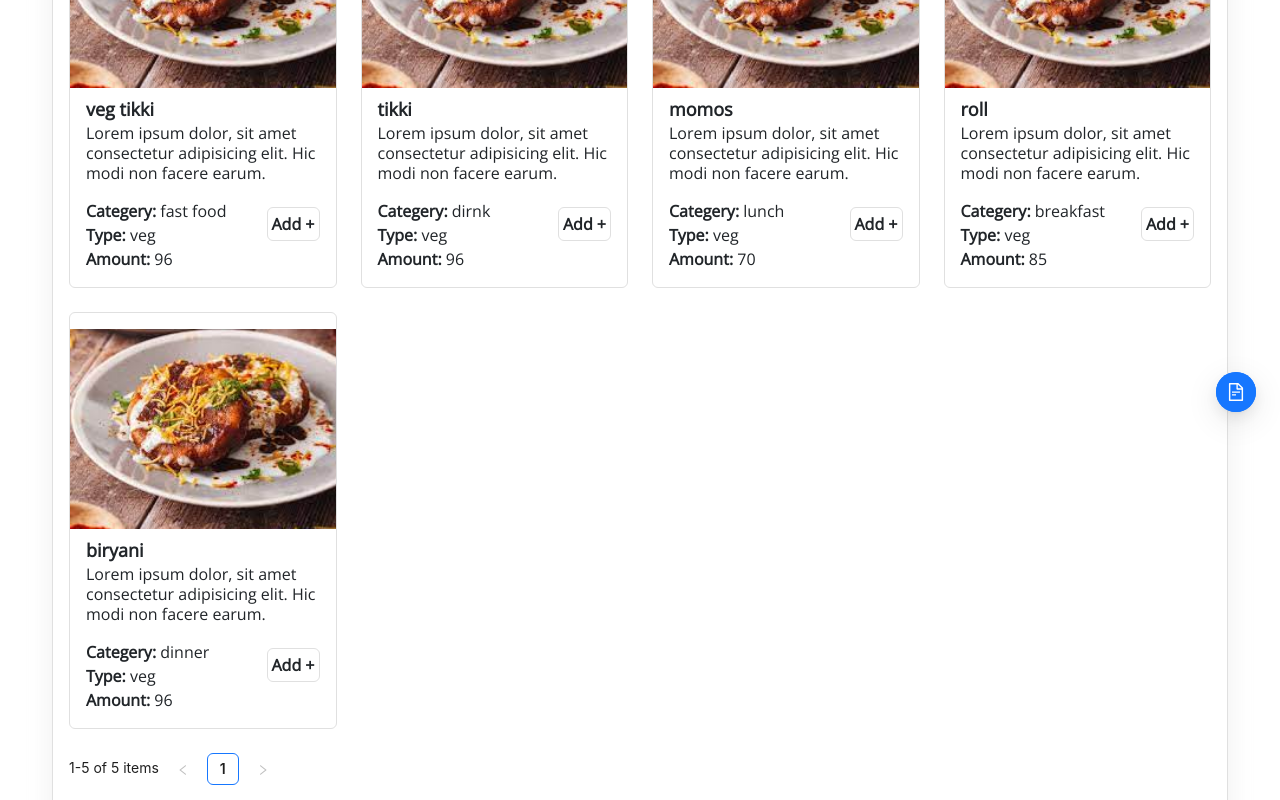
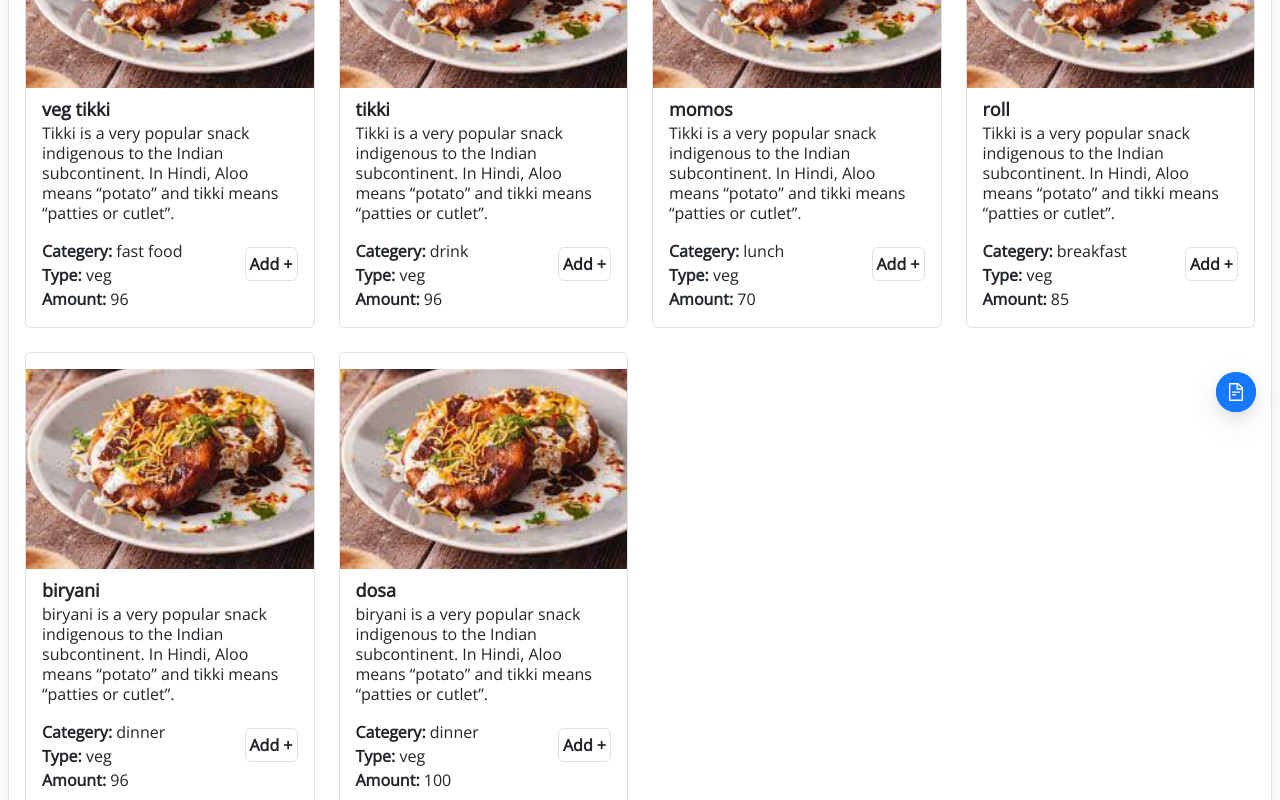
Before and after one commit to table-thread/table-thread-client-app, a Next.js app: page /product in a window 1280 px wide. Shown: the part 340-1140 px from the top of the page. Built offline with nearby package versions, Linux system fonts and the light colour scheme.

Commit message:
viewCard amount total update

```diff
--- a/containers/Modal/AddItem.tsx
+++ b/containers/Modal/AddItem.tsx
@@ -1,4 +1,4 @@
-import React, { useState } from 'react';
+import React, { useEffect, useState } from 'react';
 
 import { Modal } from 'antd';
 import InputRadio from '@/component/inputradio/InputRadio';
@@ -9,15 +9,20 @@ const AddItem = (props: any) => {
 
   const { isModalOpen, handleOk, handleCancel, varientItem, productName } = props;
 
-  const [varient, setVarient] = useState("small");
-  const [varientPrice, setVarientPrice] = useState(35);
+  const [varient, setVarient] = useState<string>("small");
+  const [varientPrice, setVarientPrice] = useState<number>();
 
-  const varientList = [
-    { value: "small", label: "small", price: 35 },
-    { value: "medium", label: "medium", price: 45 },
-    { value: "large", label: "large", price: 55 },
-    { value: "special", label: "special", price: 65 }
-  ]
+  // const varientList = [
+  //   { value: "small", label: "small", price: 35 },
+  //   { value: "medium", label: "medium", price: 45 },
+  //   { value: "large", label: "large", price: 55 },
+  //   { value: "special", label: "special", price: 65 }
+  // ]
+
+  useEffect(() => {
+    setVarient(varientItem[0].value);
+    setVarientPrice(varientItem[0].Price);
+  },[])
 
   const handleVarientChange = (value: string, price: number) => {
     setVarient(value);
--- a/containers/Modal/FilterMenu.tsx
+++ b/containers/Modal/FilterMenu.tsx
@@ -8,13 +8,13 @@ const TAG = 'FILTER PAGE  ';
 
 const FilterMenu = (props: any) => {
 
-  const { filterOpen, setfilterOpen, children, product, setProduct, dummyData } = props
+  const { filterOpen, setfilterOpen, children, setProduct, dummyData } = props
 
-  const [isModalOpen, setIsModalOpen] = useState<any>(false);
   const [catogory, setCatogory] = useState<any>(null);
 
   console.log(TAG, ' filterpage', dummyData);
 
+  const filterTitles = ["fast food", "drink", "noodles", "breakfast", "lunch", "dinner"]
 
   const handleOk = () => {
     if (catogory !== null) {
@@ -39,11 +39,11 @@ const FilterMenu = (props: any) => {
         value={catogory}
         setValue={setCatogory}
       />
-      {dummyData.map((item: any, index: number) => {
+      {filterTitles.map((item: any, index: number) => {
         return (
           <div className='' key={index}>
             <InputRadio
-              options={[{ value: item.category, label: item.category }]}
+              options={[{ value: item, label: item }]}
               value={catogory}
               setValue={setCatogory}
             />
--- a/containers/ProductItems/ProductItems.tsx
+++ b/containers/ProductItems/ProductItems.tsx
@@ -12,7 +12,7 @@ const ProductItems = (props: any) => {
   const [isModalOpen, setIsModalOpen] = useState<any>(false);
   const [selectedItem, setSelectedItem] = useState<any>(null);
 
-  const [quantity, setQuantity] = useState<number>(1);
+  const [quantity, setQuantity] = useState<number>(0);
 
   useEffect(() => {
     quantityOp(quantity);
@@ -98,7 +98,7 @@ const ProductItems = (props: any) => {
 
         <div className='px-3'>
           <div className=' mt-2 fs-18 fw-bold'>{item.productName}</div>
-          <p className='lh-20'>Lorem ipsum dolor, sit amet consectetur adipisicing elit. Hic modi non facere earum.</p>
+          <p className='lh-20'>{item.productDiscription}</p>
           <div className='d-flex justify-content-between'>
             <div>
               <p className='m-0'><span className='fw-bold'>Categery: </span> {item.category}</p>
--- a/src/pages/product/index.tsx
+++ b/src/pages/product/index.tsx
@@ -25,6 +25,7 @@ const Product = () => {
 
   const dummyData = [
     {
+      "id": "uuid1",
       "productName": "veg tikki",
       "productDiscription": " Tikki is a very popular snack indigenous to the Indian subcontinent. In Hindi, Aloo means “potato” and tikki means “patties or cutlet”.",
       "productType": "veg",
@@ -47,10 +48,11 @@ const Product = () => {
       ]
     },
     {
+      "id": "uuid2",
       "productName": "tikki",
       "productDiscription": " Tikki is a very popular snack indigenous to the Indian subcontinent. In Hindi, Aloo means “potato” and tikki means “patties or cutlet”.",
       "productType": "veg",
-      "category": "dirnk",
+      "category": "drink",
       "amount": 96,
       "image": "/assets/images/productImages/aaluTikki.jpeg",
       "productVarient": [
@@ -61,6 +63,7 @@ const Product = () => {
       ]
     },
     {
+      "id": "uuid3",
       "productName": "momos",
       "productDiscription": " Tikki is a very popular snack indigenous to the Indian subcontinent. In Hindi, Aloo means “potato” and tikki means “patties or cutlet”.",
       "productType": "veg",
@@ -75,6 +78,7 @@ const Product = () => {
       ]
     },
     {
+      "id": "uuid4",
       "productName": "roll",
       "productDiscription": " Tikki is a very popular snack indigenous to the Indian subcontinent. In Hindi, Aloo means “potato” and tikki means “patties or cutlet”.",
       "productType": "veg",
@@ -89,6 +93,7 @@ const Product = () => {
       ]
     },
     {
+      "id": "uuid5",
       "productName": "biryani",
       "productDiscription": " biryani is a very popular snack indigenous to the Indian subcontinent. In Hindi, Aloo means “potato” and tikki means “patties or cutlet”.",
       "productType": "veg",
@@ -106,6 +111,29 @@ const Product = () => {
         },
         {
           "varient": "1 kg",
+          "Price": "185"
+        }
+      ]
+    },
+    {
+      "id": "uuid6",
+      "productName": "dosa",
+      "productDiscription": " biryani is a very popular snack indigenous to the Indian subcontinent. In Hindi, Aloo means “potato” and tikki means “patties or cutlet”.",
+      "productType": "veg",
+      "category": "dinner",
+      "amount": 100,
+      "image": "/assets/images/productImages/aaluTikki.jpeg",
+      "productVarient": [
+        {
+          "varient": "plain",
+          "Price": "100"
+        },
+        {
+          "varient": "masala",
+          "Price": "135"
+        },
+        {
+          "varient": "spacial",
           "Price": "185"
         }
       ]
@@ -135,7 +163,11 @@ const Product = () => {
     // console.log(viewCart);
   }, [viewCart]);
 
-  console.log(TAG + " product list ", product);
+  useEffect(() => {
+    console.log(TAG + " product list ", product);
+    // console.log(viewCart);
+  }, [product]);
+
 
   return (
     <div>
@@ -143,7 +175,7 @@ const Product = () => {
         <span className='fs-30 fw-bold tc-w'>Table Thread</span>
         <p className='fs-6 m-0 py-2 tc-l-dark'>Powered by TechCo</p>
       </div>
-      <div className='px-5 col-12'>
+      <div className='px-1 col-12'>
         <div className='bdr-w-1 br-6 br-solid brc-gray my-4 mx-1 px-3 box-shadow'>
           <div className='d-flex justify-content-between align items-center mb-4'>
             <div className='fw-bold fs-24 my-2'>Products</div>
@@ -156,7 +188,8 @@ const Product = () => {
                 <div className='col-lg-3 col-md-4 col-sm-12' key={index}>
                   <ProductItems
                     item={item}
-                    idx={`uuid${index}`}
+                    // idx={`uuid${index}`}
+                    idx={item.id}
                     viewCart={viewCart}
                     setViewCart={setViewCart}
                   />
@@ -192,7 +225,6 @@ const Product = () => {
       <FilterMenu
         filterOpen={filterOpen}
         setfilterOpen={setfilterOpen}
-        product={product}
         setProduct={setProduct}
         dummyData={dummyData}
       >
--- a/src/pages/viewCart/index.tsx
+++ b/src/pages/viewCart/index.tsx
@@ -33,6 +33,7 @@ const index = () => {
         const searchRs = tempObj.findIndex((element: any) => element.id == itemId);
         tempObj.splice(searchRs, 1);
         setCartItem(tempObj);
+        setTotal(calcuTotal(tempObj));
       }
 
     } if (calledWith !== 0) {
```
